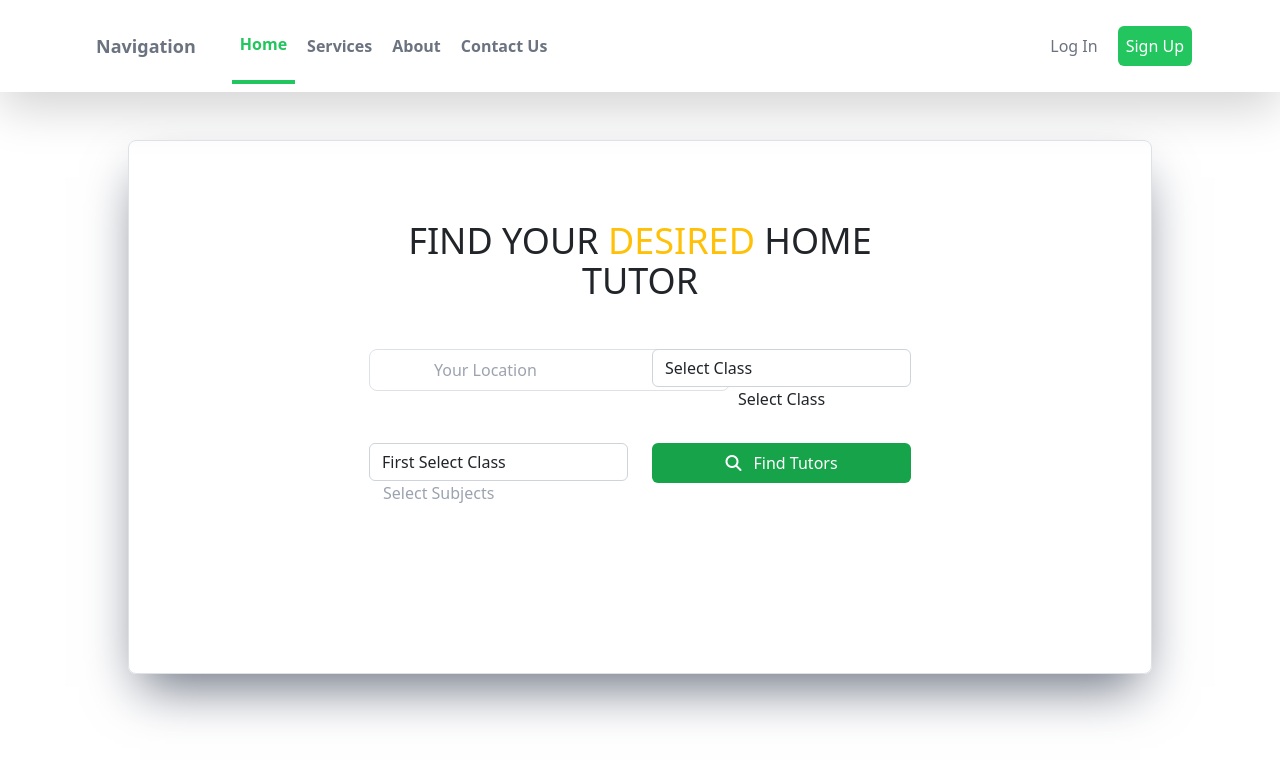
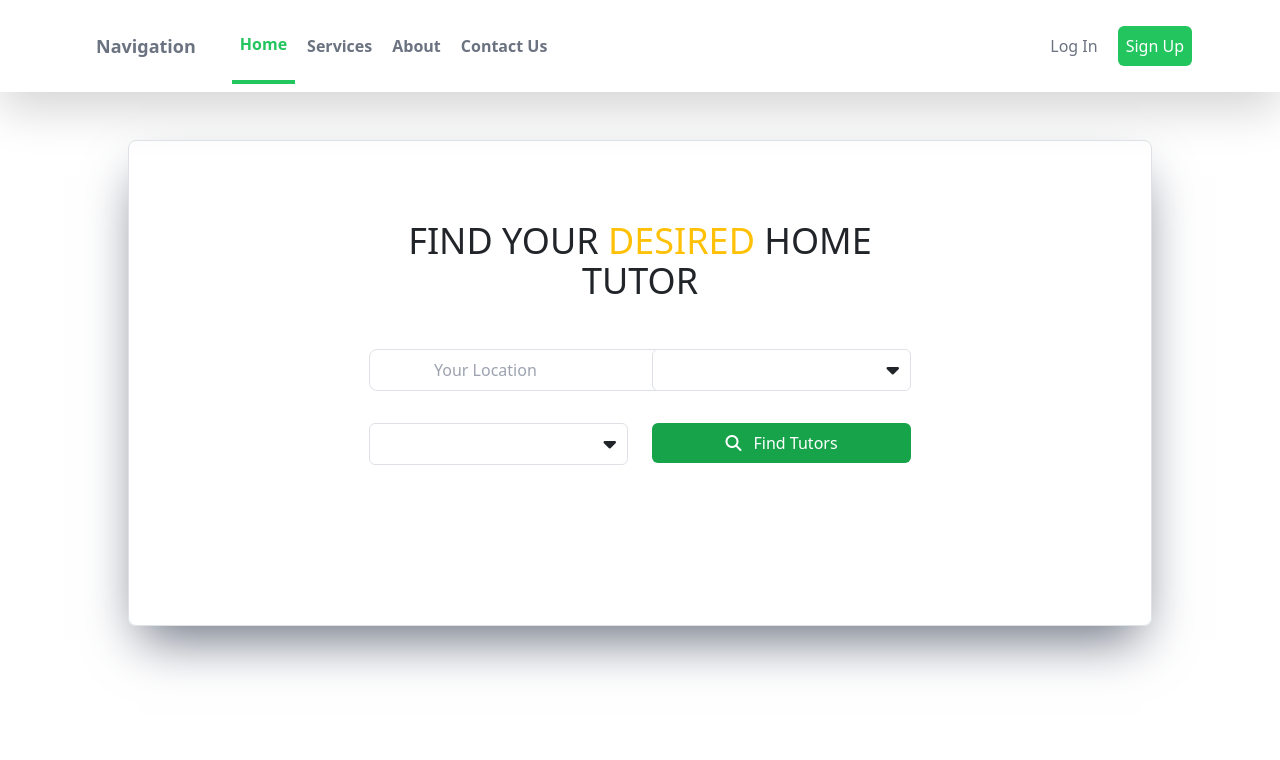
Before and after one commit to manan-Abdul1/tutor-hiring-project, a React (Create React App) app in the folder frontend/: page / in a window 1280 px wide. Shown: the top 760 px of the page. Built offline with nearby package versions, Linux system fonts and the light colour scheme.

Commit message:
Home Section Search is done

```diff
--- a/frontend/package.json
+++ b/frontend/package.json
@@ -11,6 +11,7 @@
     "react-dom": "^18.2.0",
     "react-router-dom": "^6.11.1",
     "react-scripts": "5.0.1",
+    "react-select-search": "^4.1.6",
     "web-vitals": "^2.1.4"
   },
   "scripts": {
--- a/frontend/src/App.js
+++ b/frontend/src/App.js
@@ -1,3 +1,4 @@
+import SubjectSelect from "./components/SubjectChanges/SubjectChanges";
 import Header from "./pages/Header/Header";
 import HomeSection from "./pages/HomeSection/HomeSection";
 
--- /dev/null
+++ b/frontend/src/components/ClassSelect/ClassSelect.js
@@ -0,0 +1,41 @@
+import React, { useState } from 'react';
+import SearchSelect from '../Search/SearchSelect';
+
+function ClassSelect() {
+  const [selectedOption, setSelectedOption] = useState(null);
+
+  const options = [
+    { value: 'pg', label: 'PG' },
+    { value: 'nursery', label: 'NURSERY' },
+    { value: 'prep', label: 'Prep' },
+    { value: 'one', label: 'One' },
+    { value: 'two', label: 'Two' },
+    { value: 'three', label: 'Three' },
+    { value: 'four', label: 'Four' },
+    { value: 'five', label: 'Five' },
+    { value: 'six', label: 'Six' },
+    { value: 'seven', label: 'Seven' },
+    { value: 'eight', label: 'Eight' },
+    { value: 'nine', label: 'Nine' },
+    { value: 'matric', label: 'Matric' },
+    { value: 'ics', label: 'ICS' },
+    { value: 'fa', label: 'FA' },
+    { value: 'i-com', label: 'I.Com' },
+    { value: 'o-level', label: 'O-Level' },
+    { value: 'a-level', label: 'A-Level' },
+    { value: 'fsc-eng', label: 'FSc-Eng' },
+    { value: 'fsc-med', label: 'FSc-Med' },
+  ];
+
+  const handleSelect = (option) => {
+    setSelectedOption(option);
+  };
+
+  return (
+    <div className="w-full">
+      <SearchSelect options={options} onSelect={handleSelect} />
+    </div>
+  );
+}
+
+export default ClassSelect;
--- /dev/null
+++ b/frontend/src/components/Search/SearchSelect.js
@@ -0,0 +1,61 @@
+import React, { useState } from 'react';
+
+function SearchSelect({ options, onSelect }) {
+  const [searchQuery, setSearchQuery] = useState('');
+  const [selectedOption, setSelectedOption] = useState(null);
+  const [isOpen, setIsOpen] = useState(false);
+
+  const filteredOptions = options.filter((option) =>
+    option.label.toLowerCase().includes(searchQuery.toLowerCase())
+  );
+
+  const handleInputChange = (e) => {
+    setSearchQuery(e.target.value);
+  };
+
+  const handleOptionSelect = (option) => {
+    onSelect(option);
+    setSelectedOption(option);
+    setSearchQuery('');
+    setIsOpen(false);
+  };
+
+  const handleClearSelect = () => {
+    setSelectedOption(null);
+    setSearchQuery('');
+  };
+
+  return (
+    <div className="relative">
+      <input
+        className="p-2 w-full border outline-none border-gray-300 rounded"
+        type="text"
+        value={selectedOption ? selectedOption.label : searchQuery}
+        onChange={handleInputChange}
+        onFocus={() => setIsOpen(true)}
+      />
+      {selectedOption ? (
+        <button className="absolute top-2 right-2 px-1" onClick={handleClearSelect}>
+          <i className="fa-sharp fa-solid fa-xmark"></i>
+        </button>
+      ) : (
+        <i className="fa-sharp fa-solid fa-caret-down fa-lg absolute  px-1 top-5 right-2"></i>
+      )}
+      {isOpen && (
+        <div className="absolute z-10 w-full max-h-64 bg-white border border-gray-300 rounded overflow-y-auto h-fit">
+          {filteredOptions.map((option) => (
+            <div
+              key={option.value}
+              className="p-2 cursor-pointer hover:bg-green-200"
+              onClick={() => handleOptionSelect(option)}
+            >
+              {option.label}
+            </div>
+          ))}
+        </div>
+      )}
+    </div>
+  );
+}
+
+export default SearchSelect;
--- /dev/null
+++ b/frontend/src/components/SubjectChanges/SubjectChanges.js
@@ -0,0 +1,40 @@
+import React, { useState } from 'react';
+import SearchSelect from '../Search/SearchSelect';
+
+function SubjectSelect() {
+  const [selectedOption, setSelectedOption] = useState(null);
+
+  const options = [
+    { value: 'english', label: 'English' },
+    { value: 'urdu', label: 'Urdu' },
+    { value: 'math', label: 'Math' },
+    { value: 'science', label: 'Science' },
+    { value: 'islamiyat', label: 'Islamiyat' },
+    { value: 'pak-studies', label: 'Pak Study' },
+    { value: 'history', label: 'History' },
+    { value: 'geography', label: 'Geography' },
+    { value: 'biology', label: 'Biology' },
+    { value: 'physics', label: 'Physics' },
+    { value: 'chemistry', label: 'Chemistry' },
+    { value: 'computer', label: 'Computer' },
+    { value: 'accounting', label: 'Accounting' },
+    { value: 'stat', label: 'Stat' },
+    { value: 'economics', label: 'Economics' },
+    { value: 'business-study', label: 'Busines Study' },
+    { value: 'psychology', label: 'Psychology' },
+    { value: 'sociology', label: 'Sociology' },
+    { value: 'commerce', label: 'Commerce' },
+  ];
+
+  const handleSelect = (option) => {
+    setSelectedOption(option);
+  };
+
+  return (
+    <div className="w-full">
+      <SearchSelect options={options} onSelect={handleSelect} />
+    </div>
+  );
+}
+
+export default SubjectSelect;
--- a/frontend/src/pages/HomeSection/HomeSection.js
+++ b/frontend/src/pages/HomeSection/HomeSection.js
@@ -1,5 +1,7 @@
 import React from "react";
 import './HomeSection.css'
+import SubjectSelect from "../../components/SubjectChanges/SubjectChanges";
+import ClassSelect from "../../components/ClassSelect/ClassSelect";
 export default function HomeSection() {
   return (
     <>
@@ -18,8 +20,6 @@ export default function HomeSection() {
                 className="px-16 py-2 border rounded-lg"
                 style={{ width: "281.646px;" }}
                 type="text"
-                // class="form-control pac-target-input"
-                // id="location-1"
                 placeholder="Your Location"
                 name="location"
                 autocomplete="off"
@@ -27,135 +27,10 @@ export default function HomeSection() {
               <input type="hidden" name="latitude" value="" />
               <input type="hidden" name="longitude" value="" />
             </div>
+            <ClassSelect/>
+            <SubjectSelect/>
 
-            <div class="mb-2 p-lr-5">
-              <select
-                data-placeholder="Select Class"
-                placeholder="Select Class"
-                class="form-control select2 select2-hidden-accessible"
-                id="searchbar-classes"
-                name="class"
-                tabindex="-1"
-                aria-hidden="true"
-              >
-                <option selected disabled>Select Class</option>
-                <option value="pg">PG</option>
-                <option value="nursery">NURSERY</option>
-                <option value="prep">Prep</option>
-                <option value="one">One</option>
-                <option value="two">Two</option>
-                <option value="three">Three</option>
-                <option value="four">Four</option>
-                <option value="five">Five</option>
-                <option value="six">Six</option>
-                <option value="seven">Seven</option>
-                <option value="eight">Eight</option>
-                <option value="nine">Nine</option>
-                <option value="matric">Matric</option>
-                <option value="ics">ICS</option>
-                <option value="fa">FA</option>
-                <option value="i-com">I.Com</option>
-                <option value="o-level">O-Level</option>
-                <option value="a-level">A-Level</option>
-                <option value="fsc-eng">FSc-Eng</option>
-                <option value="fsc-med">FSc-Med</option>
-              </select>
-              <span
-                className="select2 select2-container select2-container--default"
-                dir="ltr"
-                style={{ width: "281.646px;" }}
-              >
-                <span class="selection">
-                  <span
-                    class="select2-selection select2-selection--single"
-                    aria-haspopup="true"
-                    aria-expanded="false"
-                    tabindex="0"
-                    aria-labelledby="select2-searchbar-classes-container"
-                  >
-                    <span
-                      class="select2-selection__rendered"
-                      id="select2-searchbar-classes-container"
-                    >
-                      <span class="select2-selection__placeholder">
-                        Select Class
-                      </span>
-                    </span>
-                    <span class="select2-selection__arrow" role="presentation">
-                      <b role="presentation"></b>
-                    </span>
-                  </span>
-                </span>
-                <span class="dropdown-wrapper" aria-hidden="true"></span>
-              </span>
-            </div>
-            <div class="mb-2 p-lr-5">
-            <select
-                data-placeholder="Select Subjects"
-                class="form-control select2 select2-hidden-accessible"
-                multiple=""
-                id="searchbar-subjects"
-                name="subjects[]"
-                tabindex="-1"
-                aria-hidden="true"
-            >
-                <option selected disabled>First Select Class</option>
-                <option value="all">All</option>
-                <option value="english">English</option>
-                <option value="urdu">Urdu</option>
-                <option value="math">Math</option>
-                <option value="science">Science</option>
-                <option value="islamiyat">Islamiyat</option>
-                <option value="pak-studies">Pak Study</option>
-                <option value="history">History</option>
-                <option value="geography">Geography</option>
-                <option value="biology">Biology</option>
-                <option value="physics">Physics</option>
-                <option value="chemistry">Chemistry</option>
-                <option value="computer">Computer</option>
-                <option value="accounting">Accounting</option>
-                <option value="stat">Stat</option>
-                <option value="economics">Economics</option>
-                <option value="business-study">Busines Study</option>
-                <option value="psychology">Psychology</option>
-                <option value="sociology">Sociology</option>
-                <option value="commerce">Commerce</option>
-            </select>
-            <span
-                class="select2 select2-container select2-container--default"
-                dir="ltr"
-                style={{ width: "281.646px;" }}
-            >
-                <span class="selection">
-                <span
-                    class="select2-selection select2-selection--multiple"
-                    aria-haspopup="true"
-                    aria-expanded="false"
-                    tabindex="-1"
-                >
-                    <ul class="select2-selection__rendered">
-                    <li class="select2-search select2-search--inline">
-                        <input
-                        class="select2-search__field"
-                        type="search"
-                        tabindex="0"
-                        autocomplete="off"
-                        autocorrect="off"
-                        autocapitalize="off"
-                        spellcheck="false"
-                        aria-autocomplete="list"
-                        placeholder="Select Subjects"
-                        style={{ width: "280.312px;" }}
-                        />
-                    </li>
-                    </ul>
-                </span>
-                </span>
-                <span className="dropdown-wrapper" aria-hidden="true"></span>
-            </span>
-            </div>
-
-            <div className="mb-2 p-lr-5">
+            <div>
               <button type="submit" className="text-white bg-green-600 hover:bg-green-500 w-full py-2 px-6 rounded">
                 <i className="fa fa-search pr-2"></i> Find Tutors
               </button>
```
Also changed, not shown: 1 other file (tests, documents, lock files or other folders). Lines whose indentation alone changed are shown as unchanged.
